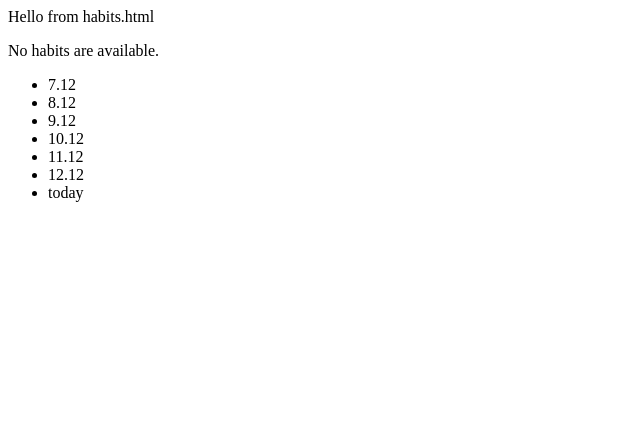
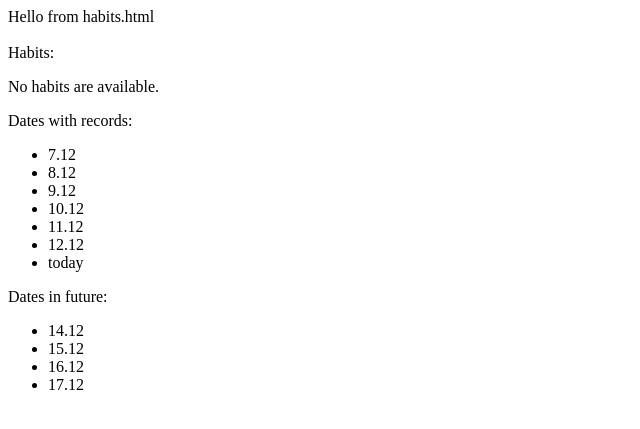
Before and after one commit to pavelcerny/django-tutorial, a Django app: page / in a window 1280 px wide. Shown: the top 429 px of the page, without its empty margins (0-640 px from the left). Run offline with Django 3.2, Linux system fonts and the light colour scheme; data that the repository does not hold is empty.

Commit message:
show dates for future

```diff
--- a/habit_tracker/templates/mainpage.html
+++ b/habit_tracker/templates/mainpage.html
@@ -7,7 +7,9 @@
 <body>
 {% load mainpage_filters %}
 
-Hello from habits.html
+Hello from habits.html<br>
+<br>
+Habits:
 {% if habit_items %}
     <ul>
     {% for habit in habit_items %}
@@ -23,10 +25,17 @@ Hello from habits.html
 {% else %}
     <p>No habits are available.</p>
 {% endif %}
+Dates with records:
 <ul>
 {% for date in dates %}
     <li>{{date|date_formated}}</li>
 {% endfor%}
 </ul>
+Dates in future:
+<ul>
+{% for date in future_dates %}
+    <li>{{date|date_formated}}</li>
+{% endfor%}
+</ul>
 </body>
 </html>
--- a/habit_tracker/views.py
+++ b/habit_tracker/views.py
@@ -9,6 +9,7 @@ SUCCESS = "success"
 FAIL = "fail"
 NO_RECORD = "no-record"
 DAYS_DISPLAYED = 7
+FUTURE_DAYS_DISPLAYED = 4
 
 def date_lt(first, second):
     if first.year < second.year:
@@ -102,6 +103,13 @@ def get_dates(days_dispayed):
     return dates
 
 
+def get_future_dates(days_displayed):
+    iterator = range(1, days_displayed+1)
+    # lambda function, get day.date()
+    dates = ((timezone.now() + timezone.timedelta(days=x)).date() for x in iterator)
+    return dates
+
+
 def mainpage(request):
     # get all habits
     habits_list = Habit.objects.order_by('order')
@@ -119,9 +127,11 @@ def mainpage(request):
 
     # create Days to be displayed
     dates = get_dates(DAYS_DISPLAYED)
+    future_dates = get_future_dates(FUTURE_DAYS_DISPLAYED)
     # pass the objects
     context = {'habit_items': habit_items,
-               'dates': dates}
+               'dates': dates,
+               'future_dates':future_dates}
     return render(request, 'mainpage.html', context)
 
 
```
